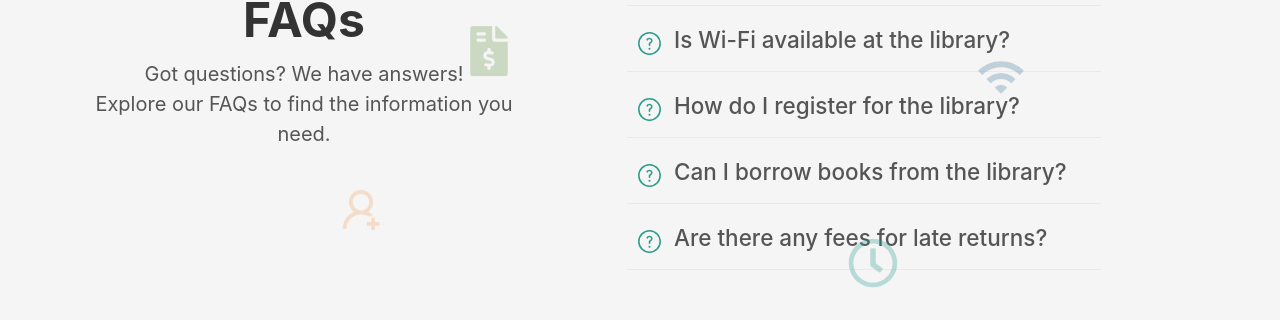
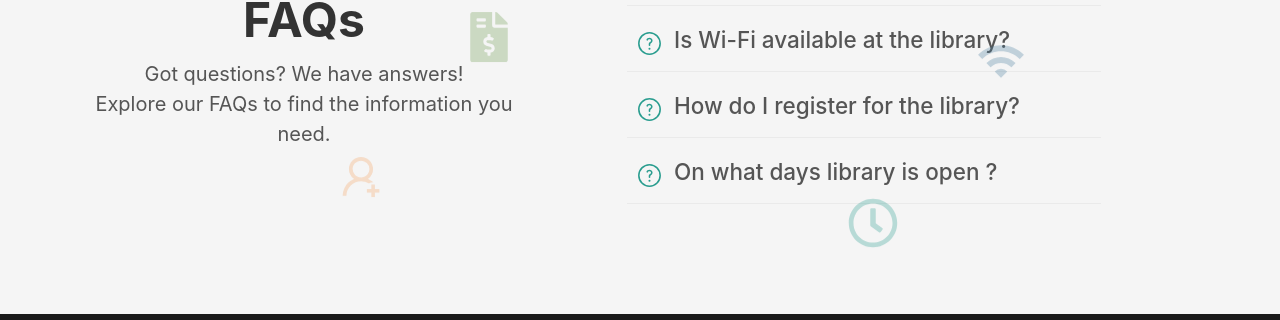
Before and after one commit to iamsainty/the-vidyapeeth-library, a React (Create React App) app in the folder client/: page / in a window 1280 px wide. Shown: the part 2680-3000 px from the top of the page. Built offline with nearby package versions, Linux system fonts and the light colour scheme.

Commit message:
updated FAQs and minor changes

```diff
--- a/client/src/components/HomePage/Faq.js
+++ b/client/src/components/HomePage/Faq.js
@@ -10,7 +10,7 @@ import { FaRegClock, FaFileInvoiceDollar } from "react-icons/fa";
 const faqs = [
   {
     question: "What are the library hours?",
-    answer: "The library is open from 7:00 AM to 7:00 PM on weekdays.",
+    answer: "The library is open from 7:00 AM to 7:00 PM.",
   },
   {
     question: "Is Wi-Fi available at the library?",
@@ -19,17 +19,12 @@ const faqs = [
   {
     question: "How do I register for the library?",
     answer:
-      "You can register online through our website or visit us in person.",
+      "You can register through in person, contact are given below",
   },
   {
-    question: "Can I borrow books from the library?",
+    question: "On what days library is open ?",
     answer:
-      "Yes, registered members can borrow up to 5 books at a time for a period of 2 weeks.",
-  },
-  {
-    question: "Are there any fees for late returns?",
-    answer:
-      "Yes, there is a late fee of ₹10 per day for each book not returned on time.",
+      "The library is open on all 7 days of the week",
   },
 ];
 
```
Also changed, not shown: client/firebase.json.
